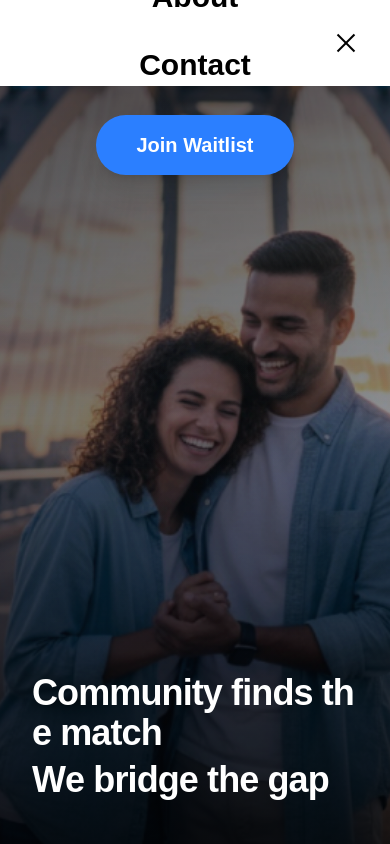
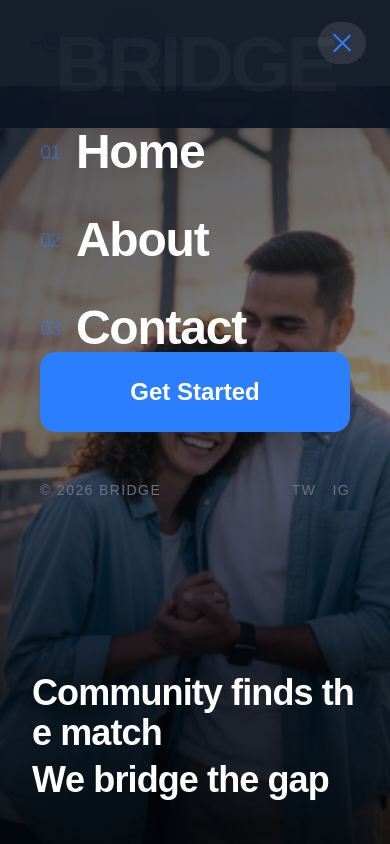
Before and after one commit to utkarsh6778vns-stack/bridge-landing, a Next.js app: page / in a window 390 px wide. Both pictures are taken after a click on the button "Menu". Shown: the top 844 px of the page. Built offline with nearby package versions, Linux system fonts and the light colour scheme.

Commit message:
feat: implement premium dark-themed mobile menu with animations

```diff
--- a/components/Navbar.tsx
+++ b/components/Navbar.tsx
@@ -85,55 +85,83 @@ export default function Navbar() {
                 animate={{ opacity: 1 }}
                 transition={{ duration: 0.8, delay: 1.6 }}
                 onClick={() => setIsMobileMenuOpen(!isMobileMenuOpen)}
-                className="md:hidden flex flex-col gap-1.5 p-2 z-50"
+                className="md:hidden flex flex-col gap-1.5 p-3 z-[60] relative overflow-hidden rounded-full transition-all active:scale-95"
+                style={{
+                    backgroundColor: isMobileMenuOpen ? "rgba(255, 255, 255, 0.1)" : "transparent",
+                }}
                 aria-label="Menu"
             >
                 <motion.span
-                    animate={isMobileMenuOpen ? { rotate: 45, y: 8 } : { rotate: 0, y: 0 }}
-                    className={`w-6 h-0.5 ${isScrolled || isMobileMenuOpen ? 'bg-black' : 'bg-white'} transition-colors duration-300`}
+                    animate={isMobileMenuOpen ? { rotate: 45, y: 7.5, width: "24px" } : { rotate: 0, y: 0, width: "24px" }}
+                    className={`h-0.5 rounded-full ${isScrolled || isMobileMenuOpen ? 'bg-blue-500' : 'bg-white'} transition-colors duration-300`}
                 ></motion.span>
                 <motion.span
-                    animate={isMobileMenuOpen ? { opacity: 0 } : { opacity: 1 }}
-                    className={`w-6 h-0.5 ${isScrolled || isMobileMenuOpen ? 'bg-black' : 'bg-white'} transition-colors duration-300`}
+                    animate={isMobileMenuOpen ? { opacity: 0, x: -10 } : { opacity: 1, x: 0, width: "18px" }}
+                    className={`h-0.5 rounded-full ${isScrolled || isMobileMenuOpen ? 'bg-blue-500' : 'bg-white'} transition-colors duration-300`}
                 ></motion.span>
                 <motion.span
-                    animate={isMobileMenuOpen ? { rotate: -45, y: -8 } : { rotate: 0, y: 0 }}
-                    className={`w-6 h-0.5 ${isScrolled || isMobileMenuOpen ? 'bg-black' : 'bg-white'} transition-colors duration-300`}
+                    animate={isMobileMenuOpen ? { rotate: -45, y: -7.5, width: "24px" } : { rotate: 0, y: 0, width: "24px" }}
+                    className={`h-0.5 rounded-full ${isScrolled || isMobileMenuOpen ? 'bg-blue-500' : 'bg-white'} transition-colors duration-300`}
                 ></motion.span>
             </motion.button>
 
-            <AnimatePresence>
+            <AnimatePresence mode="wait">
                 {isMobileMenuOpen && (
                     <motion.div
-                        initial={{ opacity: 0, x: "100%" }}
-                        animate={{ opacity: 1, x: 0 }}
-                        exit={{ opacity: 0, x: "100%" }}
-                        transition={{ type: "spring", damping: 25, stiffness: 200 }}
-                        className="fixed inset-0 bg-white z-40 md:hidden flex flex-col items-center justify-center gap-8"
+                        initial={{ opacity: 0 }}
+                        animate={{ opacity: 1 }}
+                        exit={{ opacity: 0 }}
+                        className="fixed inset-0 z-50 md:hidden bg-[#0B1221]/95 backdrop-blur-2xl flex flex-col pt-32 px-10"
                     >
+                        {/* Background Branding Watermark */}
+                        <div className="absolute top-1/2 left-1/2 -translate-x-1/2 -translate-y-1/2 opacity-[0.03] pointer-events-none select-none">
+                            <h2 className="text-[20vw] font-black tracking-tighter uppercase whitespace-nowrap">Bridge</h2>
+                        </div>
+
+                        <div className="flex flex-col gap-10 relative z-10">
                             {navLinks.map((item, i) => (
                                 <motion.a
                                     key={item.name}
                                     href={item.href}
-                                initial={{ opacity: 0, y: 20 }}
-                                animate={{ opacity: 1, y: 0 }}
-                                transition={{ delay: 0.1 + i * 0.1 }}
+                                    initial={{ opacity: 0, x: -30 }}
+                                    animate={{ opacity: 1, x: 0 }}
+                                    transition={{
+                                        type: "spring",
+                                        damping: 20,
+                                        stiffness: 100,
+                                        delay: i * 0.1
+                                    }}
                                     onClick={() => setIsMobileMenuOpen(false)}
-                                className="text-3xl font-bold text-black hover:text-blue-500 transition-colors"
+                                    className="text-5xl font-extrabold text-white hover:text-blue-500 transition-colors tracking-tight flex items-center group"
                                 >
+                                    <span className="text-blue-500 mr-4 text-xl font-medium opacity-50">0{i + 1}</span>
                                     {item.name}
                                 </motion.a>
                             ))}
-                        <motion.a
-                            href="#waitlist"
-                            initial={{ opacity: 0, y: 20 }}
+                        </div>
+
+                        <motion.div
+                            initial={{ opacity: 0, y: 30 }}
                             animate={{ opacity: 1, y: 0 }}
                             transition={{ delay: 0.4 }}
+                            className="mt-auto mb-16 relative z-10"
+                        >
+                            <a
+                                href="#waitlist"
                                 onClick={() => setIsMobileMenuOpen(false)}
-                            className="bg-blue-500 text-white px-10 py-4 rounded-full text-xl font-bold shadow-xl"
+                                className="w-full text-center bg-blue-500 text-white rounded-2xl py-6 text-2xl font-bold shadow-2xl block hover:bg-blue-600 transition-colors"
                             >
-                            Join Waitlist
-                        </motion.a>
+                                Get Started
+                            </a>
+
+                            <div className="flex justify-between items-center mt-12 text-gray-500 text-sm font-medium uppercase tracking-widest">
+                                <span>© 2026 Bridge</span>
+                                <div className="flex gap-4">
+                                    <span className="cursor-pointer hover:text-white transition-colors">TW</span>
+                                    <span className="cursor-pointer hover:text-white transition-colors">IG</span>
+                                </div>
+                            </div>
+                        </motion.div>
                     </motion.div>
                 )}
             </AnimatePresence>
```
Lines whose indentation alone changed are shown as unchanged.
